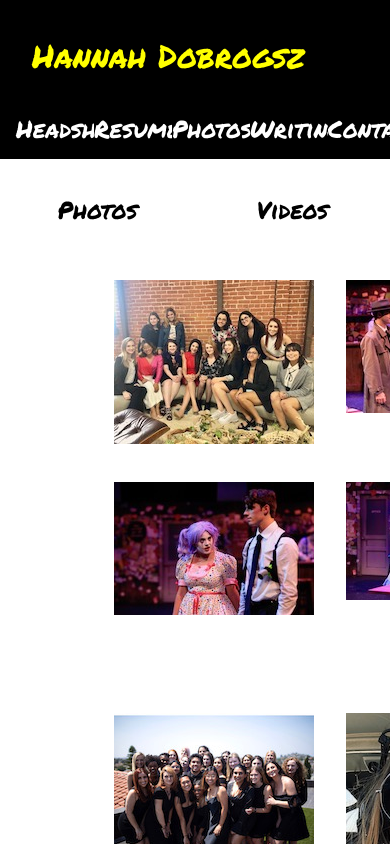
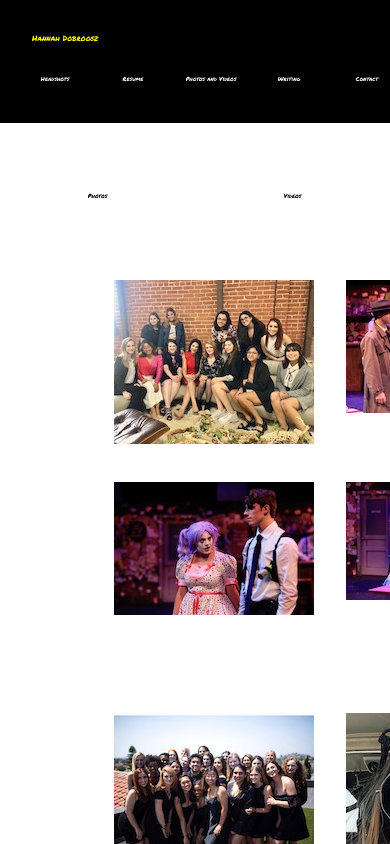
Before and after one commit to maryhalv/client-one, a React (Create React App) app: page / in a window 390 px wide. Both pictures are taken after a click on the element "Photos and Videos". Shown: the top 844 px of the page. Built offline with nearby package versions, Linux system fonts and the light colour scheme.

Commit message:
responsive font

```diff
--- a/src/view/components/styles/mainmenu.css
+++ b/src/view/components/styles/mainmenu.css
@@ -20,7 +20,7 @@
     width: 20%;
     margin-top: 2rem;
     font-family: 'Permanent Marker', sans-serif;
-    font-size: 1.5rem;
+    font-size: 1.5vw;
     padding-bottom: 1rem;
     text-align: center;
 }
@@ -36,7 +36,7 @@
     padding-top: 2rem;
     padding-left: 2rem;
     font-family: 'Permanent Marker', sans-serif;
-    font-size: 2rem;
+    font-size: 2vw;
     width: 100%;
     display: flex;
     flex-direction: row;
--- a/src/view/components/styles/media.css
+++ b/src/view/components/styles/media.css
@@ -18,7 +18,7 @@
    width: 50%;
    text-align: center;
    font-family: 'Permanent Marker', sans-serif;
-   font-size: 1.5rem;
+   font-size: 1.5vw;
    cursor: pointer;
    height: 2rem;
 }
```
